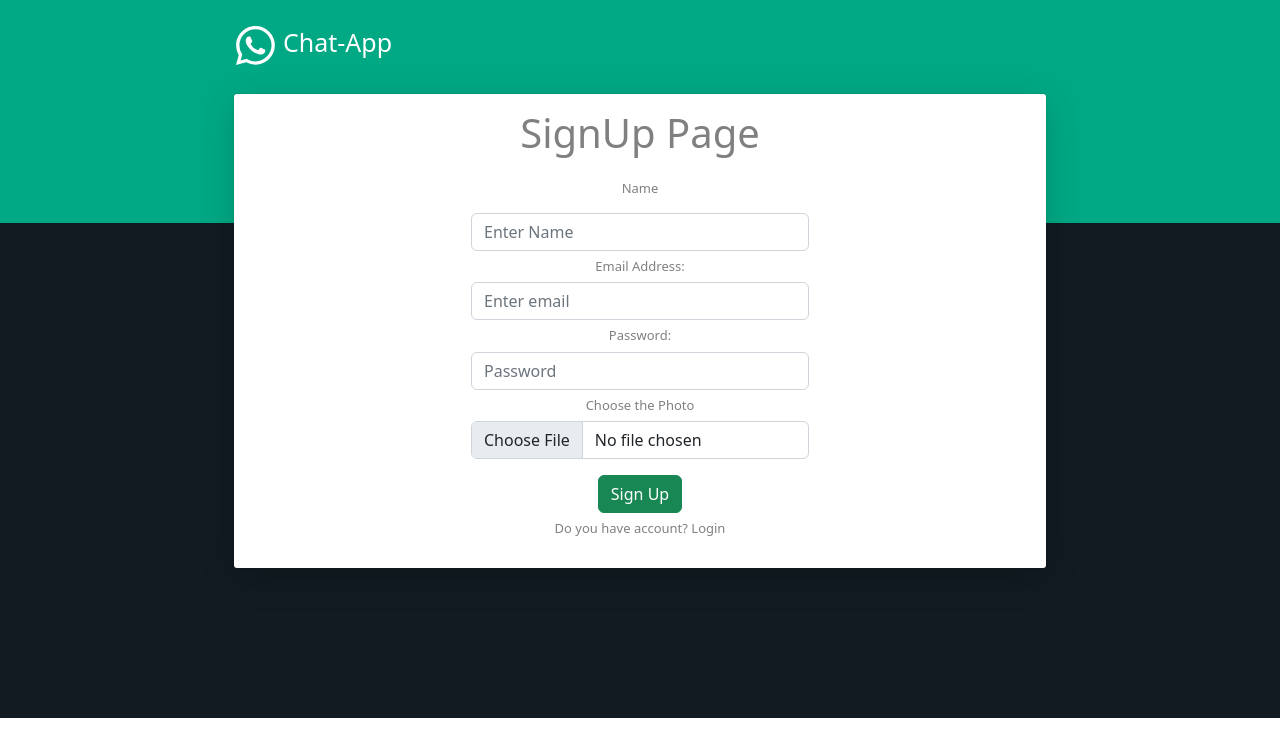
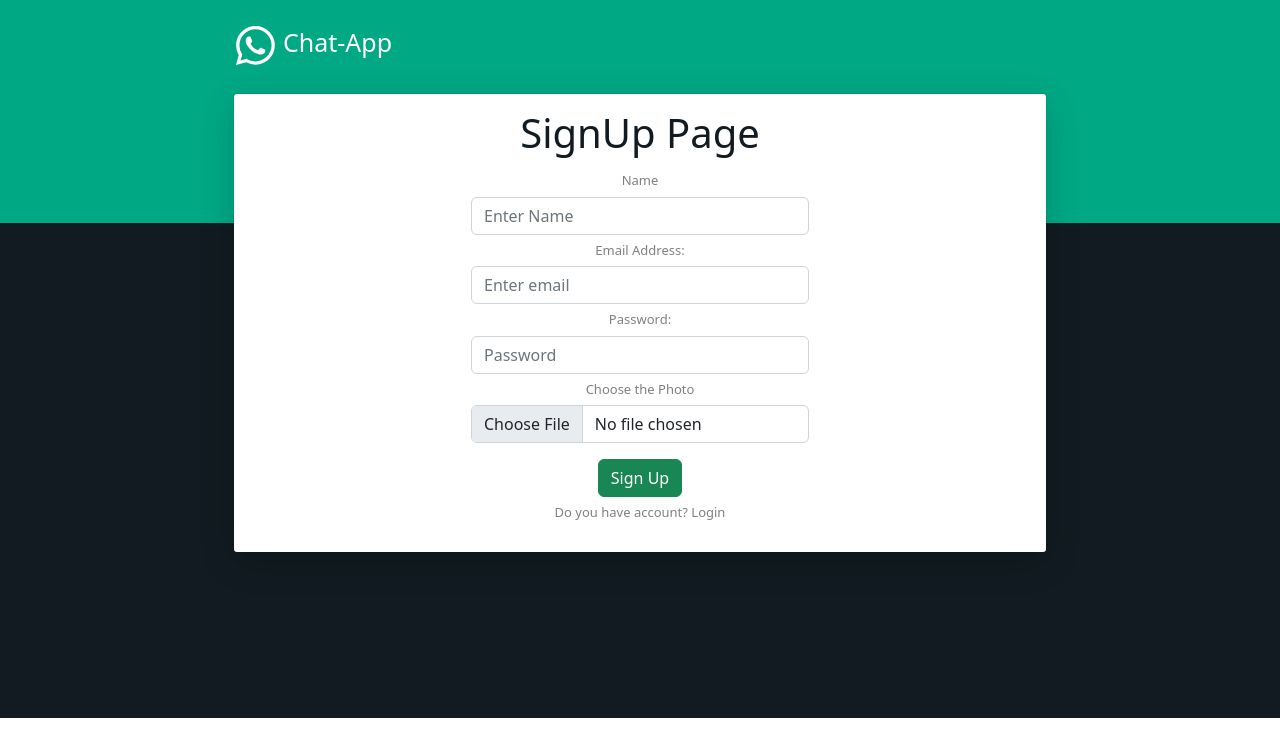
Before and after one commit to JAYMAKWANA2202/Chat-App, a React (Create React App) app: page /signup in a window 1280 px wide. Shown: the top 756 px of the page. Built offline with nearby package versions, Linux system fonts and the light colour scheme.

Commit message:
change complete

```diff
--- a/src/Utilities/firebase.js
+++ b/src/Utilities/firebase.js
@@ -1,11 +1,7 @@
 import { initializeApp } from "firebase/app";
-import {
-  getAuth,
-  GoogleAuthProvider,
-  signInWithPopup,
-  createUserWithEmailAndPassword,
-} from "firebase/auth";
+import { getAuth, GoogleAuthProvider, signInWithPopup } from "firebase/auth";
 import { getFirestore, doc, setDoc } from "firebase/firestore";
+import { getStorage } from "firebase/storage";
 
 const firebaseConfig = {
   apiKey: "AIzaSyBGGycRDcx7VfKykBSekJDNJhNKmqpsBJM",
@@ -20,28 +16,48 @@ export const app = initializeApp(firebaseConfig);
 export const auth = getAuth(app);
 export const db = getFirestore(app);
 export const provider = new GoogleAuthProvider();
+export const storage = getStorage();
 
 // Sigin with Email and password
-export const logInWithEmailAndPassword = async (email, password) => {
-  try {
-    await createUserWithEmailAndPassword(auth, email, password).then(
-      async (res) => {
-        // await addDoc(collection(db, "user"), { email, password });
-        const ref = doc(db, "user", res.user.uid);
-        const docref = await setDoc(ref, { email, password });
-      }
-    );
-  } catch (err) {
-    console.error(err);
-    alert(err.message);
-  }
-};
+// export const logInWithEmailAndPassword = async (email, password) => {
+//   try {
+//     await createUserWithEmailAndPassword(auth, email, password).then(
+//       async (res) => {
+//         const storage = getStorage();
+//         const storageRef = ref(storage, "images/rivers.jpg");
+
+//         const uploadTask = uploadBytesResumable(storageRef);
+
+//         uploadTask.on(
+//           (error) => {
+//             alert(error.message);
+//           },
+//           () => {
+//             getDownloadURL(uploadTask.snapshot.ref).then(
+//               async (downloadURL) => {
+//                 await updateProfile(res.user, {
+//                   fullname,
+//                   photoURL: downloadURL,
+//                 });
+//               }
+//             );
+//           }
+//         );
+//         // await addDoc(collection(db, "user"), { email, password });
+//         const ref = doc(db, "user", res.user.uid);
+//         const docref = await setDoc(ref, { email, password });
+//       }
+//     );
+//   } catch (err) {
+//     console.error(err);
+//     alert(err.message);
+//   }
+// };
 
 //signin with google
 export const signInWithGoogle = () => {
   signInWithPopup(auth, provider)
     .then(async (result) => {
-      console.log("result:dddddddd ", result);
       const { displayName, email, uid } = result.user;
       const userRef = doc(db, "user", result.user.uid);
       await setDoc(userRef, { displayName, email, uid });
--- a/src/pages/Login.js
+++ b/src/pages/Login.js
@@ -170,6 +170,9 @@ const FormContainer = styled(Form)`
   display: flex;
   justify-content: center;
   font-size: small;
+  h1 {
+    color: #111b21;
+  }
 
   @media screen and (max-width: 1024px) {
     flex-direction: column;
--- a/src/pages/Signup.js
+++ b/src/pages/Signup.js
@@ -7,32 +7,94 @@ import Form from "react-bootstrap/Form";
 import Button from "react-bootstrap/esm/Button";
 import { useState, useEffect } from "react";
 import Validation2 from "./Validation2";
-import { logInWithEmailAndPassword } from "../utilities/firebase";
+// import { logInWithEmailAndPassword } from "../utilities/firebase";
+import {
+  uploadBytesResumable,
+  getDownloadURL,
+  ref,
+  docref,
+} from "firebase/storage";
+import {
+  getAuth,
+  createUserWithEmailAndPassword,
+  updateProfile,
+} from "firebase/auth";
+import { doc, setDoc } from "firebase/firestore";
+import { getStorage } from "firebase/storage";
+import { app } from "../utilities/firebase";
+import { getFirestore } from "firebase/firestore";
+import { async } from "@firebase/util";
 
 export default function Signup() {
+  const auth = getAuth(app);
+  const db = getFirestore(app);
+  const storage = getStorage(app);
   const [values, setValues] = useState({
     fullname: "",
     email: "",
     password: "",
-    file: "",
+    file: null,
   });
 
   const [errors, setErrors] = useState({});
 
   const handleChange = (e) => {
-    setValues({ ...values, [e.target.name]: e.target.value });
+    const { name, value, files } = e.target;
+    setValues((prevState) => ({
+      ...prevState,
+      [name]: files ? files : value,
+    }));
   };
 
-  const handleSubmit = (e) => {
+  const handleSubmit = async (e) => {
     e.preventDefault();
-    console.log(e);
+
     setErrors(Validation2(values));
 
+    const { fullname, email, password, file } = values;
+
     if (Object.keys(errors).length === 0) {
-      logInWithEmailAndPassword(values.email, values.password);
+      try {
+        const user = await createUserWithEmailAndPassword(
+          auth,
+          email,
+          password
+        );
+
+        const storageRef = ref(storage, fullname);
+        const uploadTask = await uploadBytesResumable(storageRef, file);
+
+        uploadTask.on(
+          (error) => {
+            alert(error.message);
+          },
+          () => {
+            getDownloadURL(uploadTask.snapshot.ref).then(
+              async (downloadURL, res) => {
+                await updateProfile(res.user, {
+                  displayName: fullname,
+                  photoURL: downloadURL,
+                });
+
+                // const userRef = doc(db, "user", res.user.uid);
+                await setDoc(doc(db, "user", res.user.uid), {
+                  uid: res.user.uid,
+                  fullname,
+                  email,
+                  photoURL: downloadURL,
+                });
+
+                alert("Image uploaded successfully!");
+              }
+            );
+          }
+        );
+      } catch (error) {
+        console.error(error);
+        alert(error.message);
+      }
     }
   };
-
   useEffect(() => {
     if (
       Object.keys(errors).length === 0 &&
@@ -65,10 +127,10 @@ export default function Signup() {
         <Container>
           <Center>
             <FormContainer>
-              <Form onSubmit={handleSubmit}>
+              <Form method="POST" onSubmit={handleSubmit}>
                 <h1>SignUp Page</h1>
                 <Form.Group controlId="formBasicEmail">
-                  <Form.Label className="my-3">Name</Form.Label>
+                  <Form.Label className="my-2">Name</Form.Label>
                   <Form.Control
                     type="text"
                     name="fullname"
@@ -112,7 +174,7 @@ export default function Signup() {
                   )}
                 </Form.Group>
 
-                <Form.Group controlId="formBasicPassword">
+                <Form.Group controlId="formBasicFile">
                   <Form.Label className="my-2">Choose the Photo</Form.Label>
                   <Form.Control
                     type="file"
@@ -120,7 +182,7 @@ export default function Signup() {
                     autoComplete="off"
                     value={values.file}
                   />
-                  {errors.file && <p style={{ color: "red" }}>{errors.file}</p>}
+                  {/*   {errors.file && <p style={{ color: "red" }}>{errors.file}</p>} */}
                 </Form.Group>
 
                 <Button
@@ -211,6 +273,10 @@ const FormContainer = styled(Form)`
   justify-content: center;
   font-size: small;
 
+  h1 {
+    color: #111b21;
+  }
+
   @media screen and (max-width: 1024px) {
     flex-direction: column;
     height: auto;
--- a/src/pages/Validation2.js
+++ b/src/pages/Validation2.js
@@ -15,9 +15,9 @@ const Validation2 = (values) => {
   if (!values.password) {
     errors.password = "*password is required";
   }
-  if (!values.file) {
-    errors.file = "*photo is required";
-  }
+  // if (!values.file) {
+  //   errors.file = "*photo is required";
+  // }
 
   return errors;
 };
```
